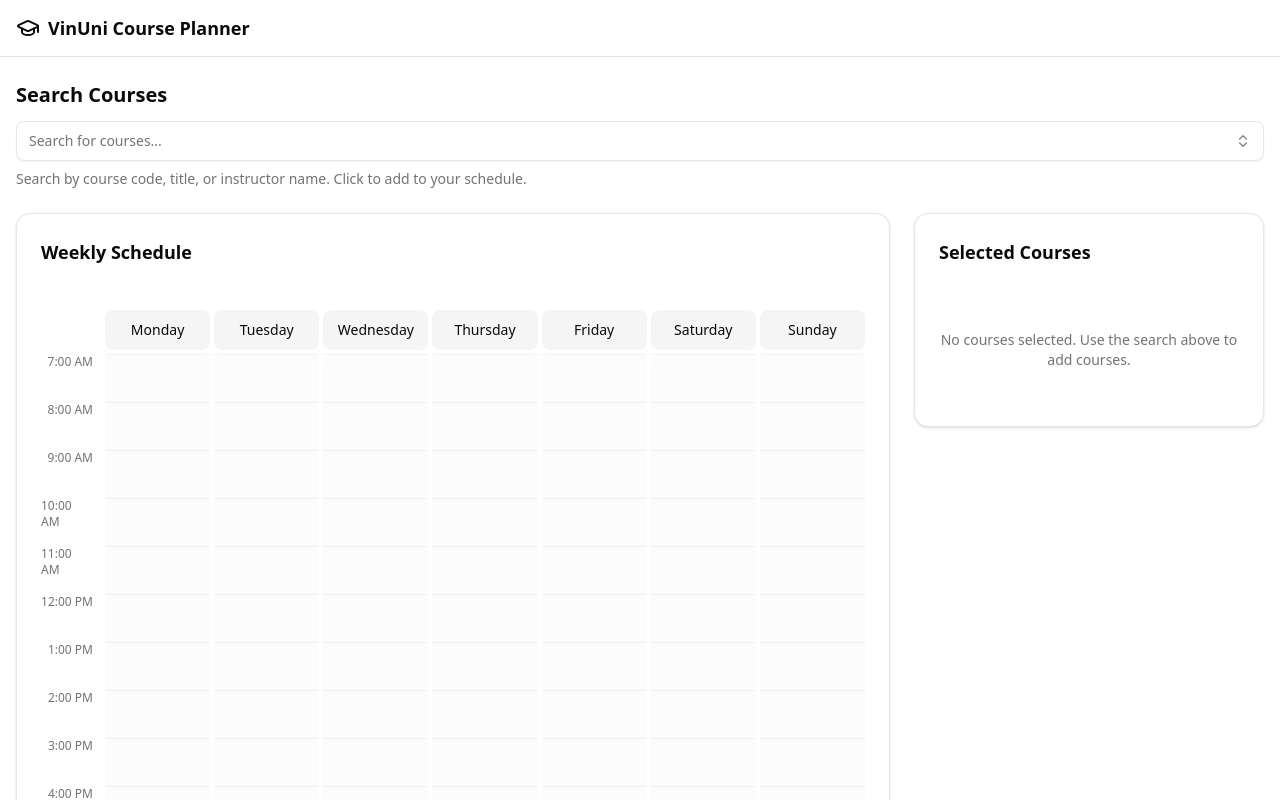
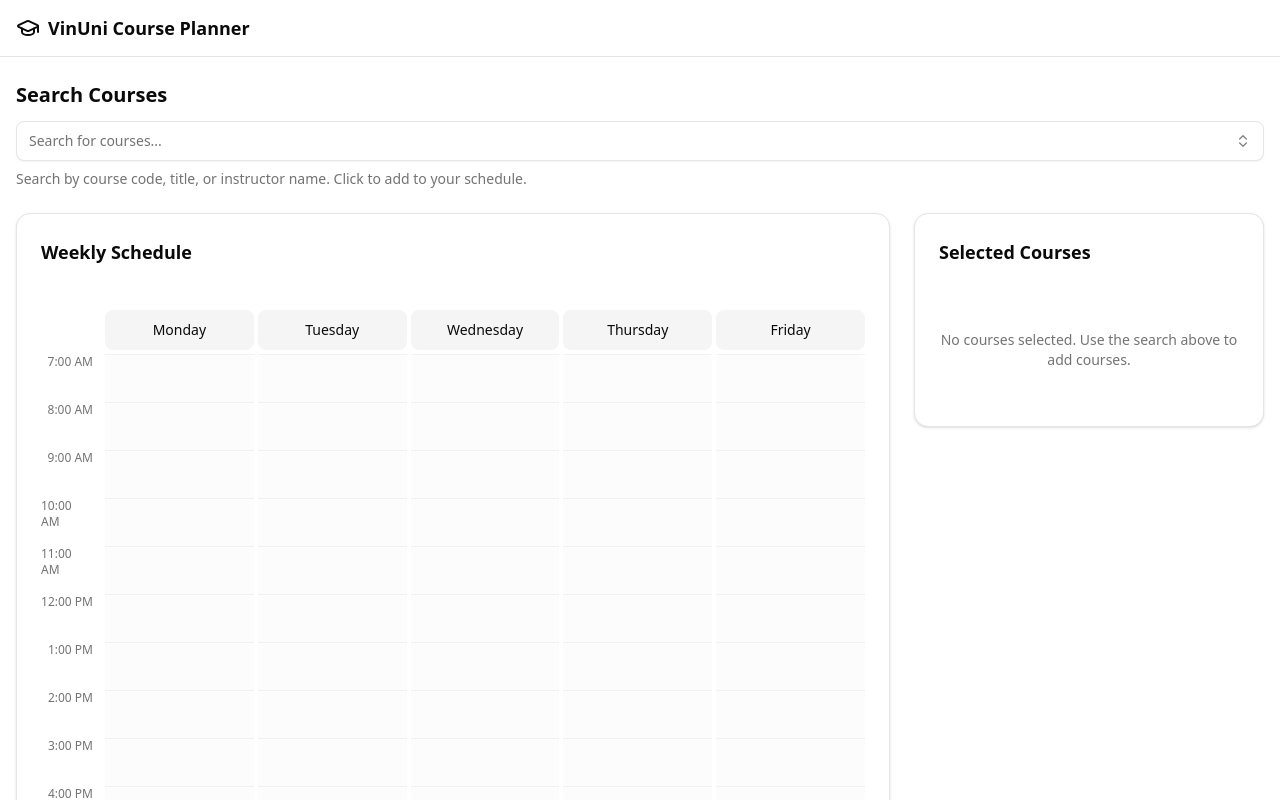
Before and after one commit to napthedev/vinuni-course-planner, a Next.js app: page / in a window 1280 px wide. Shown: the top 800 px of the page. Built offline with nearby package versions, Linux system fonts and the light colour scheme.

Commit message:
Refactor WeeklyCalendar to use weekdays only and enhance color assignment

```diff
--- a/src/components/weekly-calendar.tsx
+++ b/src/components/weekly-calendar.tsx
@@ -21,6 +21,11 @@ interface WeeklyCalendarProps {
   courses: SelectedCourse[];
 }
 
+// Weekdays only (exclude Saturday and Sunday)
+const WEEKDAYS = DAYS_OF_WEEK.filter(
+  (day) => day !== "Saturday" && day !== "Sunday"
+);
+
 interface CalendarBlock {
   course: SelectedCourse;
   slot: ParsedTimeSlot;
@@ -40,6 +45,20 @@ function getCourseColor(courseCode: string): string {
     "bg-orange-500",
     "bg-lime-500",
     "bg-emerald-500",
+    "bg-rose-500",
+    "bg-violet-500",
+    "bg-fuchsia-500",
+    "bg-sky-500",
+    "bg-green-500",
+    "bg-yellow-500",
+    "bg-blue-600",
+    "bg-purple-600",
+    "bg-teal-600",
+    "bg-orange-600",
+    "bg-emerald-600",
+    "bg-indigo-600",
+    "bg-pink-600",
+    "bg-cyan-600",
   ];
 
   // Simple hash function for consistent color assignment
@@ -73,11 +92,17 @@ export function WeeklyCalendar({ courses }: WeeklyCalendarProps) {
     return blocks;
   }, [courses]);
 
-  // Group blocks by day for easier rendering
+  // Group blocks by day for easier rendering (weekdays only)
   const blocksByDay = useMemo(() => {
-    const grouped: CalendarBlock[][] = DAYS_OF_WEEK.map(() => []);
+    const grouped: CalendarBlock[][] = WEEKDAYS.map(() => []);
     calendarBlocks.forEach((block) => {
-      grouped[block.dayIndex].push(block);
+      // Find the index in WEEKDAYS array
+      const weekdayIndex = WEEKDAYS.indexOf(
+        DAYS_OF_WEEK[block.dayIndex] as (typeof WEEKDAYS)[number]
+      );
+      if (weekdayIndex !== -1) {
+        grouped[weekdayIndex].push(block);
+      }
     });
     return grouped;
   }, [calendarBlocks]);
@@ -109,9 +134,9 @@ export function WeeklyCalendar({ courses }: WeeklyCalendarProps) {
         <ScrollArea className="w-full">
           <div className="min-w-[700px] p-4 sm:p-0">
             {/* Header with days */}
-            <div className="grid grid-cols-[60px_repeat(7,1fr)] gap-1 mb-1">
+            <div className="grid grid-cols-[60px_repeat(5,1fr)] gap-1 mb-1">
               <div className="h-10" /> {/* Empty corner cell */}
-              {DAYS_OF_WEEK.map((day) => (
+              {WEEKDAYS.map((day) => (
                 <div
                   key={day}
                   className="h-10 flex items-center justify-center font-medium text-sm bg-muted rounded-md"
@@ -123,7 +148,7 @@ export function WeeklyCalendar({ courses }: WeeklyCalendarProps) {
             </div>
 
             {/* Calendar grid */}
-            <div className="grid grid-cols-[60px_repeat(7,1fr)] gap-1">
+            <div className="grid grid-cols-[60px_repeat(5,1fr)] gap-1">
               {/* Time labels column */}
               <div className="relative">
                 {timeLabels.map((label, index) => (
@@ -138,7 +163,7 @@ export function WeeklyCalendar({ courses }: WeeklyCalendarProps) {
               </div>
 
               {/* Day columns */}
-              {DAYS_OF_WEEK.map((day, dayIndex) => (
+              {WEEKDAYS.map((day, dayIndex) => (
                 <div
                   key={day}
                   className="relative bg-muted/30 rounded-md"
```
